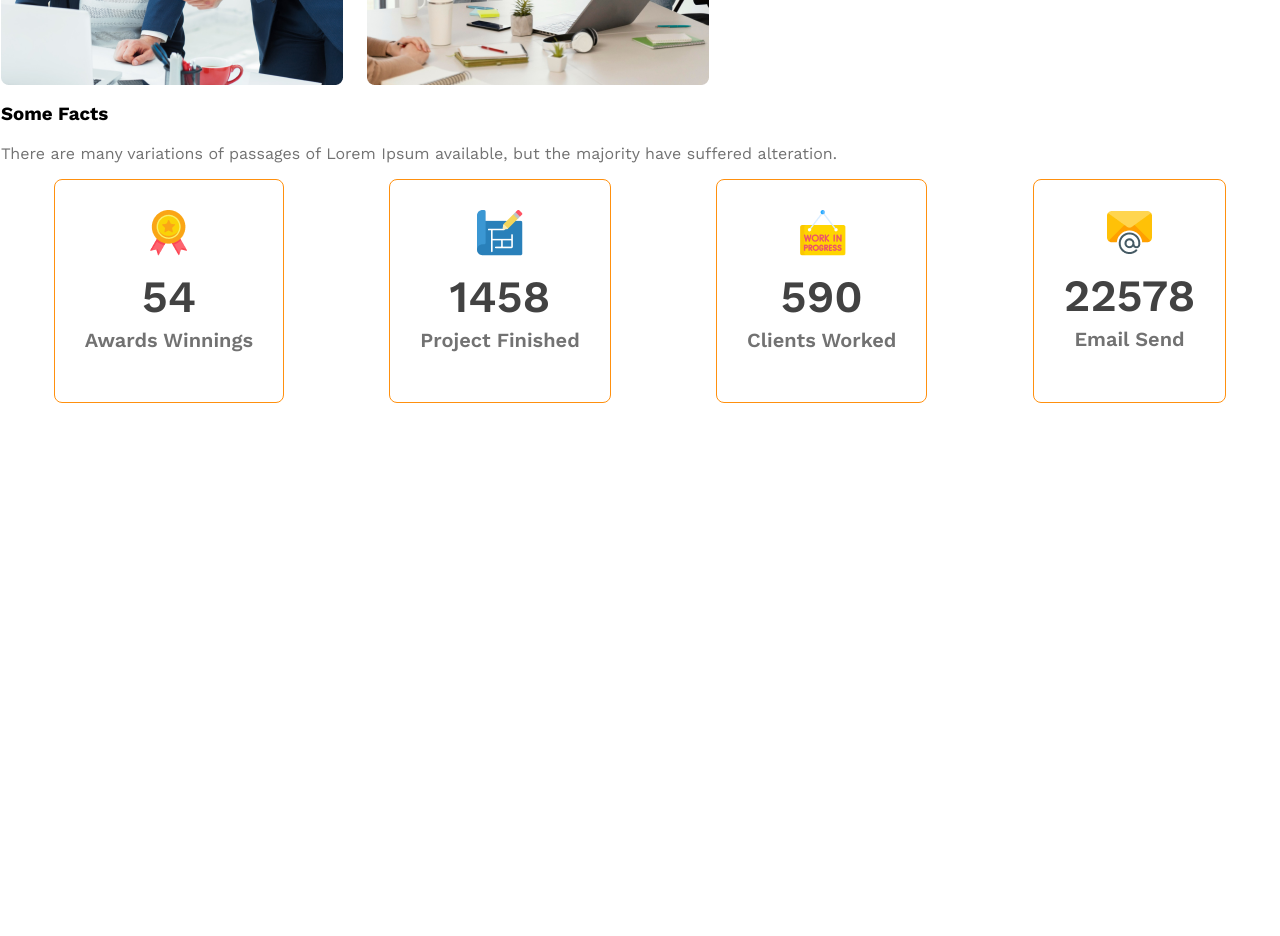
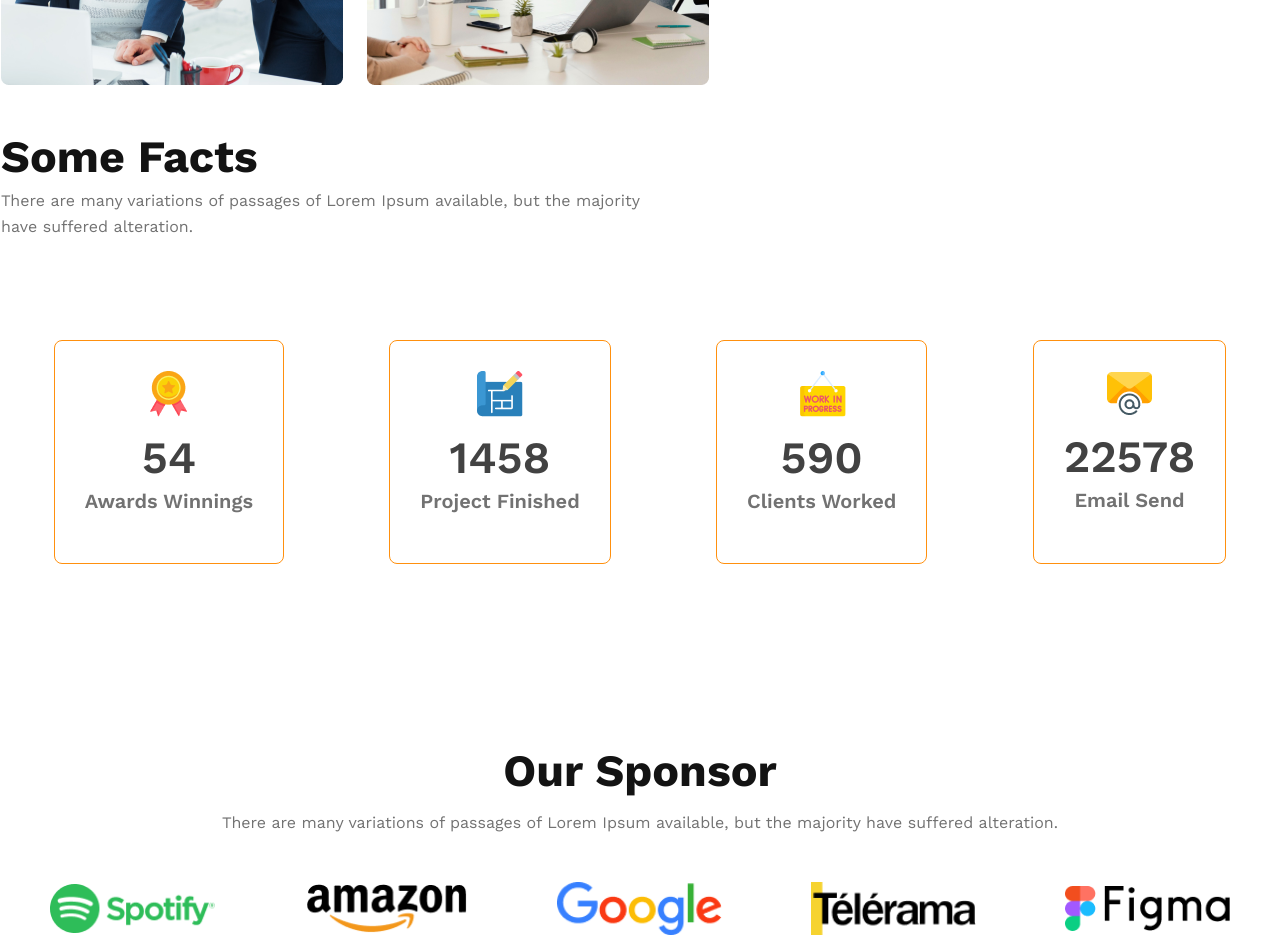
Before and after one commit to sabbir-offc/g3-architects, a plain HTML site: page index.html in a window 1280 px wide. Shown: the part 1740-2676 px from the top of the page. Before the commit the page ends 2144 px from the top, so only its background shows below. Drawn offline with nearby package versions, Linux system fonts and the light colour scheme.

Commit message:
sponsor section added

```diff
--- a/index.html
+++ b/index.html
@@ -40,7 +40,7 @@
                 <img src="images/team4.png" alt="">
             </div>
             <div class="teams-content">
-                <h2 class="section-title">Quick list <span class="of-our">of Our</span> <span class="feature-style">Features</span> </h2>
+                <h2 class="section-title"><span class="team-title">Quick list</span> of Our <span class="feature-style">Features</span> </h2>
                 <p class="text-light-gray">
                     There are many variations of passages of Lorem Ipsum available, but the majority have suffered alteration in some form, by injected humour, or randomised words which don't look even
                 </p>
@@ -54,10 +54,10 @@
         </section>
         <!-- facts section -->
         <section class="facts-container">
-            <h3 class="fact-title">
+            <h3 class="section-title fact-title">
                 Some Facts
             </h3>
-            <p class="text-light-gray">There are many variations of passages of Lorem Ipsum available, but the majority have suffered alteration.</p>
+            <p class="text-light-gray fact-description">There are many variations of passages of Lorem Ipsum available, but the majority have suffered alteration.</p>
             <div class="facts-card-container">
                 <div class="cards">
                     <img src="images/icons/ribon.png" alt="">
@@ -81,6 +81,18 @@
                 </div>
             </div>
         </section>
+        <!-- sponsor section -->
+        <section class="sponsor-container">
+            <h3 class="section-title">Our Sponsor</h3>
+            <p class="text-light-gray ">There are many variations of passages of Lorem Ipsum available, but the majority have suffered alteration.</p>
+            <div class="sponsor-img">
+                <img src="images/sponsors/spotify.png" alt="">
+                <img src="images/sponsors/amazon.png" alt="">
+                <img src="images/sponsors/google.png" alt="">
+                <img src="images/sponsors/telerama.png" alt="">
+                <img src="images/sponsors/figma.png" alt="">
+            </div>
+        </section>
     </main>
     <footer>
 
--- a/styles/architect.css
+++ b/styles/architect.css
@@ -24,7 +24,7 @@
 
 .section-title {
     font-size: 2.8rem;
-    color: #727272;
+    color: #131313;
     max-width: 29.25rem;
 }
 
@@ -107,8 +107,8 @@
 
 
 
-.of-our {
-    color: #131313;
+.team-title {
+    color: #727272;
     font-weight: 700;
 }
 
@@ -124,6 +124,7 @@
 .facts-card-container {
     display: flex;
     justify-content: space-around;
+    margin-top: 100px;
 }
 
 .facts-card-container .cards {
@@ -147,23 +148,47 @@
     font-weight: 600;
     margin-top: 2px;
 }
-
-
-
-
-
+.fact-title{
+    margin-bottom: 5px;
+}
+.fact-description {
+    font-weight: 400;
+    line-height: 26px;
+    max-width: 50%;
+    margin-top: 0;
+}
+/* sponsors */
+.sponsor-container{
+    text-align: center;
+    margin-top: 180px;
+}
+.sponsor-container .section-title{
+    margin: 0 auto;
+}
+.sponsor-img{
+    display: flex;
+    justify-content: space-evenly;
+    align-items: center;
+    gap: 40px;
+    margin-top: 50px;
+}
+.sponsor-img img{
+    width: 165px;
+}
 
 /* Responsive design */
 /* mobile device */
 @media screen and (max-width: 576px) {
 
     header,
-    main {
+    main,
+    .facts-card-container {
         padding: 20px;
     }
 
     nav,
-    .teams-container {
+    .teams-container,
+    .facts-card-container, .sponsor-img {
         flex-direction: column;
     }
 
@@ -178,27 +203,40 @@
     .teams-container {
         align-items: center;
     }
+
+    .facts-card-container {
+        gap: 20px;
+    }
 }
 
 /* tablet device */
 @media screen and (min-width:576px) and (max-width: 960px) {
 
     header,
-    main {
+    main,
+    .facts-card-container {
         padding: 50px;
     }
 
     nav,
-    .teams-container {
+    .teams-container
+    {
         flex-direction: column;
     }
 
     .teams-img {
-        grid-template-columns: repeat(2, 1fr);
+        grid-template-columns: 1fr;
     }
 
     .teams-content {
         padding-left: 4.40rem;
         padding-right: 1.875rem;
     }
+
+    .facts-card-container {
+        gap: 10px;
+    }
+    .sponsor-img img{
+        width: 90px;
+    }
 }
```
